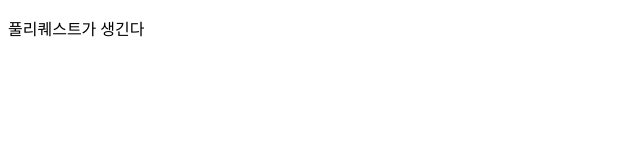
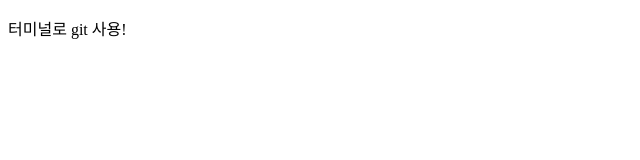
Before and after one commit to SeonJeongMun/gitinittest, a plain HTML site: page index.html in a window 1280 px wide. Shown: the full height of the page, 0-640 px from the left. Drawn offline with Linux system fonts and the light colour scheme.

Commit message:
터미널에서 커밋

```diff
--- a/index.html
+++ b/index.html
@@ -7,6 +7,6 @@
     <title>이건 새로운 기능!</title>
 </head>
 <body>
-    <p>풀리퀘스트가 생긴다</p>
+    <p>터미널로 git 사용!</p>
 </body>
 </html>
```
